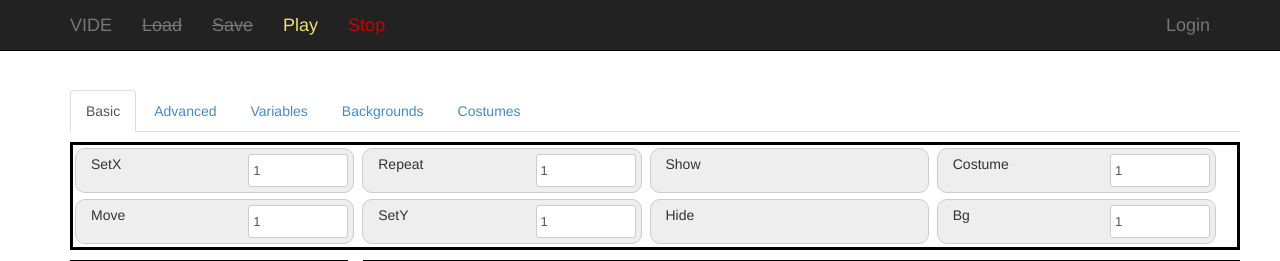
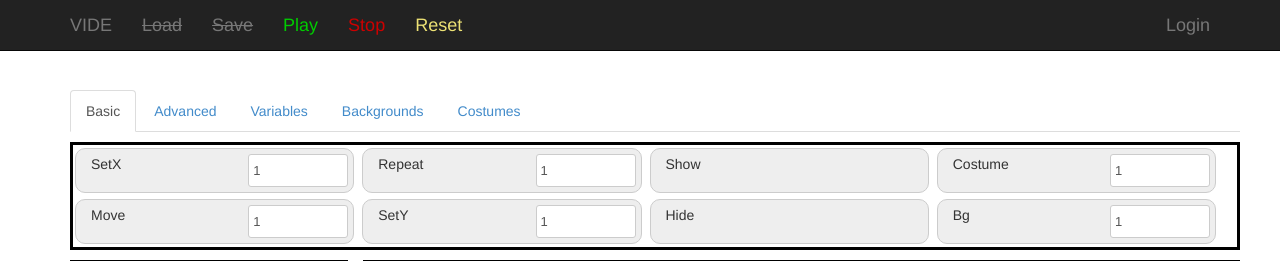
Before and after one commit to franklingu/Visual-IDE, a Python web app: template Visual-IDE/templates/index.html in a window 1280 px wide. Shown: the top 261 px of the page. Run offline with Jinja, Linux system fonts and the light colour scheme; the template is opened without the code that fills it, so the values that code supplies are empty.

Commit message:
implemented reset

```diff
--- a/Visual-IDE/css/app.css
+++ b/Visual-IDE/css/app.css
@@ -139,8 +139,12 @@
 }
 
 #playButton {
-  color: #ede275;
+  color: #0c0;
 }
+
+  #playButton:hover {
+    color: #080;
+  }
 
 #stopButton {
   color: #c00;
@@ -150,9 +154,13 @@
     color: #800;
   }
 
-#playButton:hover {
-  color: #bab042;
+#resetButton {
+  color: #ede275;
 }
+
+  #resetButton:hover {
+    color: #bab042;
+  }
 
 #playButton:active, #stopButton:active {
   color: white;
--- a/Visual-IDE/js/app.js
+++ b/Visual-IDE/js/app.js
@@ -165,6 +165,13 @@ $(function() {
 
     $('#stopButton').on('click', function() {
         shouldStopExecution = true;
+    });
+
+    $('#resetButton').on('click', function() {
+        if ($('#playButton').hasClass('unclickable')) {
+            return;
+        }
+        $('#programList').empty();
     });
 
     $('body').on('click', '.remove-command', function() {
--- a/Visual-IDE/templates/index.html
+++ b/Visual-IDE/templates/index.html
@@ -72,6 +72,9 @@
           </li>
           <li>
             <a href="#" id="stopButton" class="control-buttons">Stop</a>
+          </li>
+          <li>
+            <a href="#" id="resetButton" class="control-buttons">Reset</a>
           </li>
         </ul>
 
```
